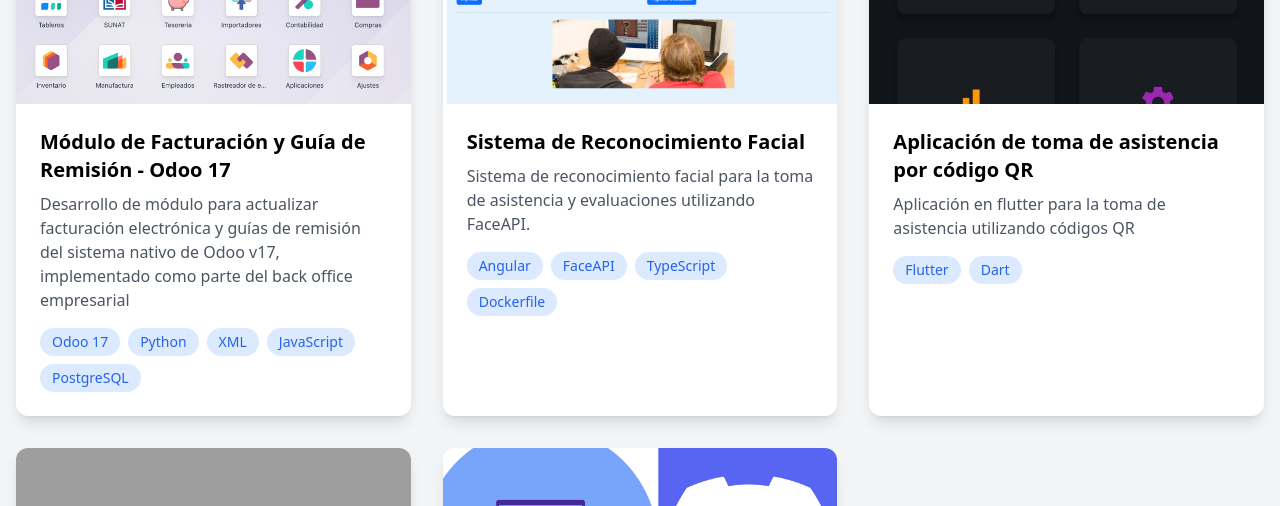
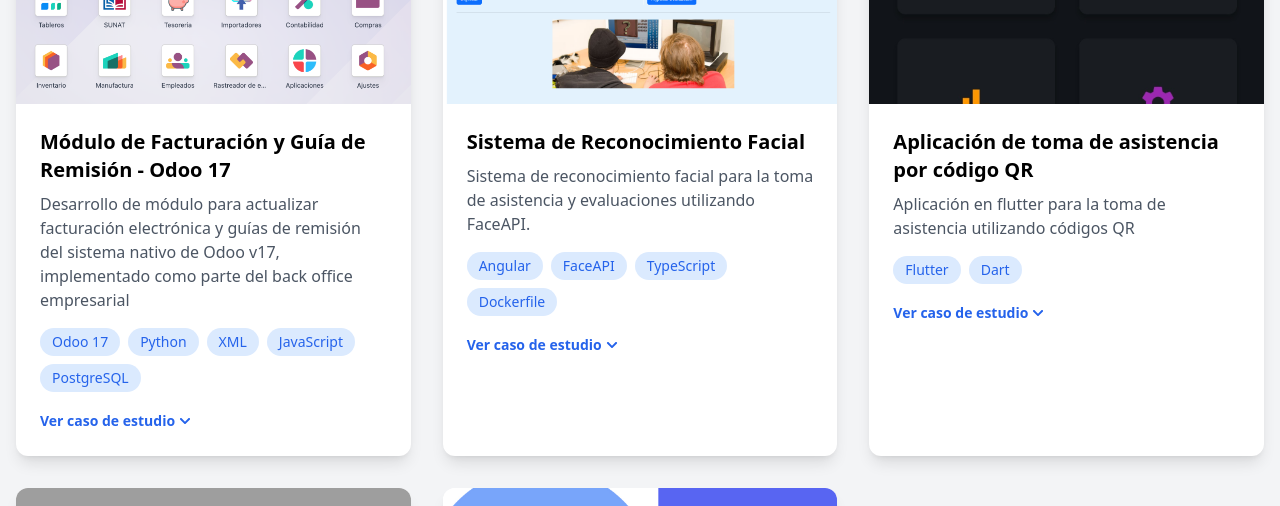
Before and after one commit to dotir/portafolio, a React (Create React App) app: page / in a window 1280 px wide. Shown: the part 2345-2851 px from the top of the page. Built offline with nearby package versions, Linux system fonts and the light colour scheme; grey boxes are pictures that could not be loaded.

Commit message:
feat: add expandable case studies to main projects

```diff
--- a/src/components/ProjectCard.js
+++ b/src/components/ProjectCard.js
@@ -1,5 +1,5 @@
-import React from 'react';
-import { FaGithub, FaExternalLinkAlt } from 'react-icons/fa';
+import React, { useState } from 'react';
+import { FaGithub, FaExternalLinkAlt, FaChevronDown, FaChevronUp } from 'react-icons/fa';
 
 const getProjectLinks = (project) => {
     if (project.links) {
@@ -22,6 +22,7 @@
 
 const ProjectCard = ({ project }) => {
     const links = getProjectLinks(project);
+    const [caseOpen, setCaseOpen] = useState(false);
 
     return (
     <div className="bg-white rounded-xl shadow-lg overflow-hidden hover:shadow-xl transition-shadow duration-300">
@@ -63,6 +64,35 @@
                     </span>
                 ))}
             </div>
+
+            {project.caseStudy && (
+                <div className="mt-4">
+                    <button
+                        onClick={() => setCaseOpen(!caseOpen)}
+                        aria-expanded={caseOpen}
+                        className="inline-flex items-center gap-1 text-blue-600 text-sm font-semibold hover:text-blue-800 transition-colors"
+                    >
+                        {caseOpen ? 'Ver menos' : 'Ver caso de estudio'}
+                        {caseOpen ? <FaChevronUp size={12} /> : <FaChevronDown size={12} />}
+                    </button>
+                    {caseOpen && (
+                        <dl className="mt-3 space-y-3 text-sm border-t pt-3">
+                            <div>
+                                <dt className="font-semibold text-gray-800">Problema</dt>
+                                <dd className="text-gray-600">{project.caseStudy.problema}</dd>
+                            </div>
+                            <div>
+                                <dt className="font-semibold text-gray-800">Solución</dt>
+                                <dd className="text-gray-600">{project.caseStudy.solucion}</dd>
+                            </div>
+                            <div>
+                                <dt className="font-semibold text-gray-800">Resultado</dt>
+                                <dd className="text-gray-600">{project.caseStudy.resultado}</dd>
+                            </div>
+                        </dl>
+                    )}
+                </div>
+            )}
         </div>
     </div>
     );
--- a/src/pages/Projects.js
+++ b/src/pages/Projects.js
@@ -6,7 +6,12 @@
         title: 'Módulo de Facturación y Guía de Remisión - Odoo 17',
         description: 'Desarrollo de módulo para actualizar facturación electrónica y guías de remisión del sistema nativo de Odoo v17, implementado como parte del back office empresarial',
         image: '/proyectoodoo1.png',
-        technologies: ['Odoo 17', 'Python', 'XML', 'JavaScript', 'PostgreSQL']
+        technologies: ['Odoo 17', 'Python', 'XML', 'JavaScript', 'PostgreSQL'],
+        caseStudy: {
+            problema: 'La facturación electrónica y las guías de remisión nativas de Odoo 17 no cubrían los requisitos de SUNAT para la operación diaria del back office de la empresa.',
+            solucion: 'Desarrollé un módulo personalizado en Python y XML que extiende el flujo nativo de Odoo para emitir comprobantes y guías de remisión electrónicas conforme a la normativa de SUNAT, con validaciones y seguimiento del estado de envío.',
+            resultado: 'El área contable emite comprobantes válidos ante SUNAT directamente desde Odoo, sin depender de procesos manuales ni sistemas externos.',
+        },
     },
     {
         title: 'Sistema de Reconocimiento Facial',
@@ -14,13 +19,23 @@
         image: '/project1.png',
         repositorio: 'https://github.com/dotir/Reconocimientov2',
         demo: 'https://reconocimientov2.vercel.app/',
-        technologies: ['Angular', 'FaceAPI', 'TypeScript', 'Dockerfile']
+        technologies: ['Angular', 'FaceAPI', 'TypeScript', 'Dockerfile'],
+        caseStudy: {
+            problema: 'La toma de asistencia manual en clases y evaluaciones era lenta y vulnerable a suplantación de identidad.',
+            solucion: 'Construí una aplicación web en Angular con FaceAPI que identifica a cada persona por reconocimiento facial en tiempo real y registra su asistencia, empaquetada con Docker para su despliegue.',
+            resultado: 'La asistencia se registra en segundos desde una cámara web, con una demo pública desplegada en Vercel.',
+        },
     },
     {
         title: 'Aplicación de toma de asistencia por código QR',
         description: 'Aplicación en flutter para la toma de asistencia utilizando códigos QR',
         image: '/project4.jpg',
         technologies: ['Flutter', 'Dart',],
+        caseStudy: {
+            problema: 'El registro de asistencia en aula dependía de listas en papel, un proceso lento y propenso a errores de transcripción.',
+            solucion: 'Desarrollé una aplicación móvil en Flutter que escanea códigos QR generados por sesión para registrar la asistencia de cada participante.',
+            resultado: 'El registro de asistencia pasó a ser instantáneo y centralizado, directamente desde el celular.',
+        },
     },
     {
         title: 'Calculadora de Series de Fourier',
```
